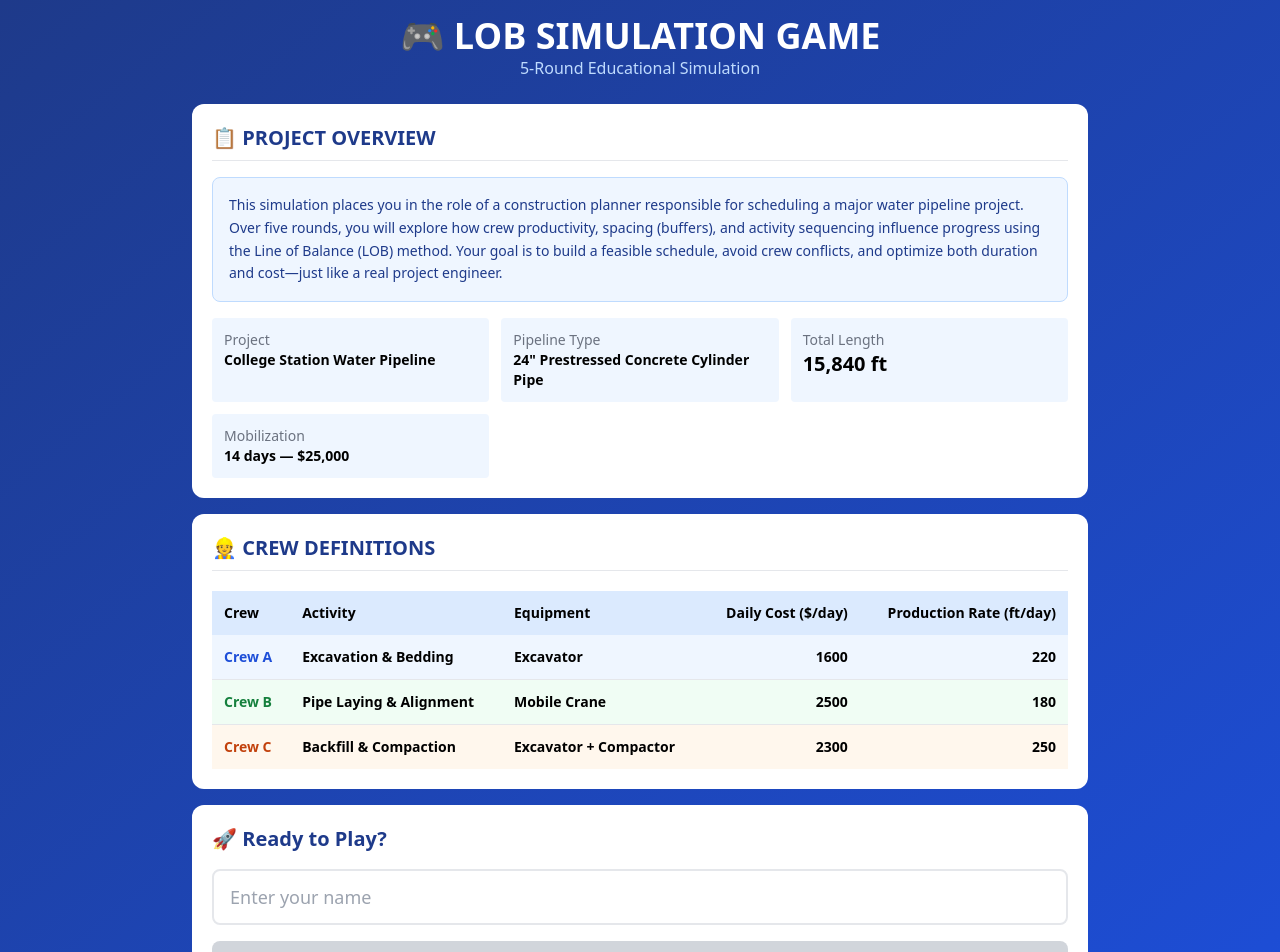
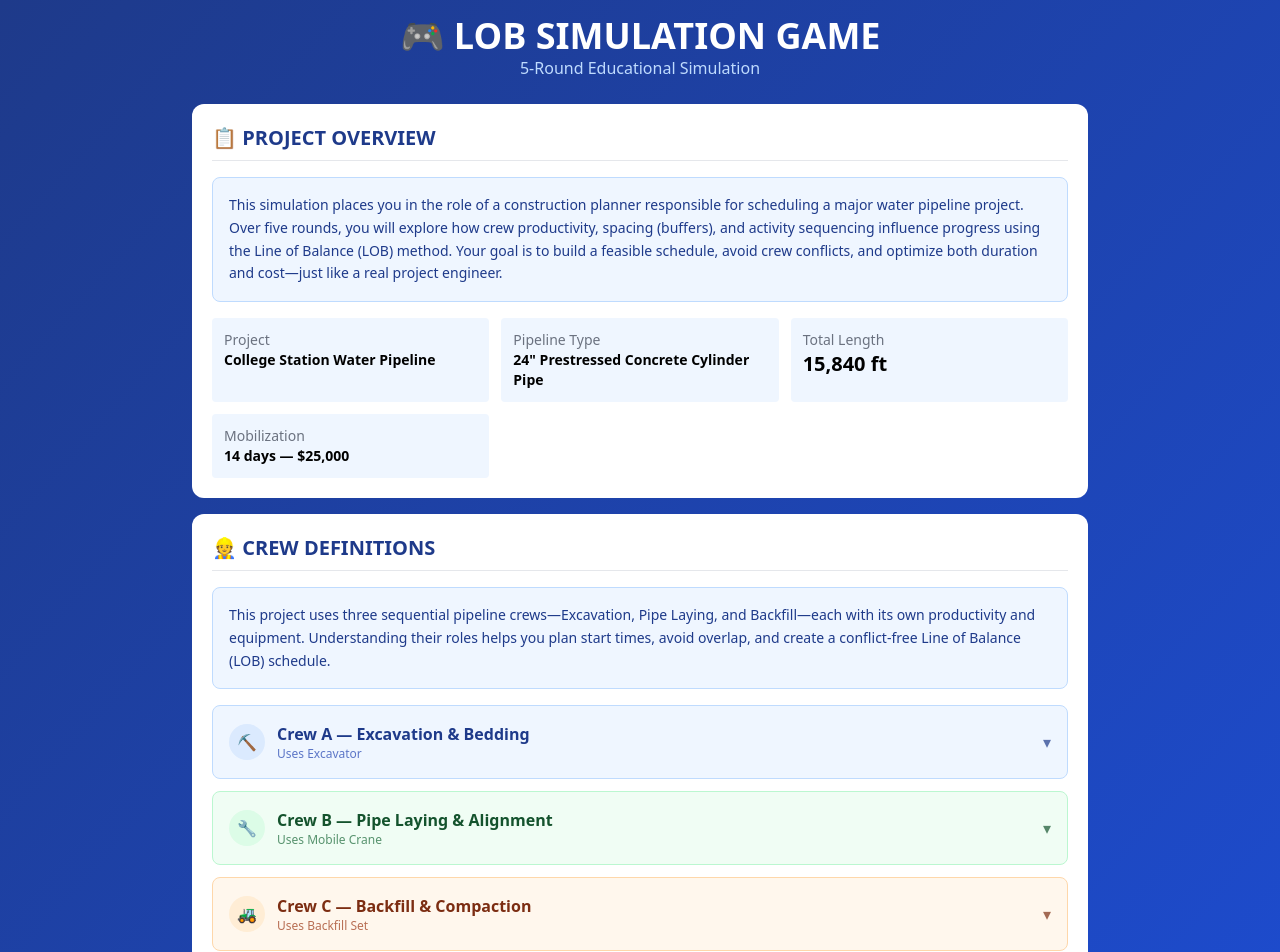
Before and after one commit to tota2544/LOB-Player, a React (Create React App) app: page / in a window 1280 px wide. Shown: the top 952 px of the page. Built offline with nearby package versions, Linux system fonts and the light colour scheme.

Commit message:
Update App.js

```diff
--- a/src/App.js
+++ b/src/App.js
@@ -835,8 +835,70 @@ export default function LOBGame() {
             </div>
           </div>
 
-          <div className="bg-white rounded-xl p-5">
-            <h2 className="text-xl font-bold text-blue-900 border-b pb-2 mb-4">👷 CREW DEFINITIONS</h2>
+            <div className="bg-white rounded-xl p-5">
+              <h2 className="text-xl font-bold text-blue-900 border-b pb-2 mb-4">👷 CREW DEFINITIONS</h2>
+              <div className="mb-4 rounded-lg border border-blue-200 bg-blue-50 p-4">
+                <p className="text-sm leading-relaxed text-blue-900">
+                  This project uses three sequential pipeline crews—Excavation, Pipe Laying, and Backfill—each with its
+                  own productivity and equipment. Understanding their roles helps you plan start times, avoid overlap,
+                  and create a conflict-free Line of Balance (LOB) schedule.
+                </p>
+              </div>
+
+              <div className="space-y-3">
+                <details className="group rounded-lg border border-blue-200 bg-blue-50 p-4">
+                  <summary className="flex cursor-pointer items-center justify-between list-none">
+                    <div className="flex items-center gap-3">
+                      <div className="flex h-9 w-9 items-center justify-center rounded-full bg-blue-100 text-blue-700">⛏️</div>
+                      <div>
+                        <div className="font-bold text-blue-900">Crew A — Excavation & Bedding</div>
+                        <div className="text-xs text-blue-800/70">Uses Excavator</div>
+                      </div>
+                    </div>
+                    <span className="text-blue-900/70 transition-transform group-open:rotate-180">▾</span>
+                  </summary>
+                  <p className="mt-3 text-sm leading-relaxed text-blue-900">
+                    Crew A uses an <strong>Excavator</strong> to dig the trench and prepare the bedding.
+                    As the first crew in sequence, it sets the pace for all other crews and must stay ahead
+                    to avoid delaying pipeline installation.
+                  </p>
+                </details>
+
+                <details className="group rounded-lg border border-green-200 bg-green-50 p-4">
+                  <summary className="flex cursor-pointer items-center justify-between list-none">
+                    <div className="flex items-center gap-3">
+                      <div className="flex h-9 w-9 items-center justify-center rounded-full bg-green-100 text-green-700">🔧</div>
+                      <div>
+                        <div className="font-bold text-green-900">Crew B — Pipe Laying & Alignment</div>
+                        <div className="text-xs text-green-800/70">Uses Mobile Crane</div>
+                      </div>
+                    </div>
+                    <span className="text-green-900/70 transition-transform group-open:rotate-180">▾</span>
+                  </summary>
+                  <p className="mt-3 text-sm leading-relaxed text-green-900">
+                    Crew B uses a <strong>Mobile Crane</strong> to lift and align pipe sections in the trench prepared by Crew A.
+                    They progress more slowly, so maintaining proper spacing helps prevent bottlenecks in the workflow.
+                  </p>
+                </details>
+
+                <details className="group rounded-lg border border-orange-200 bg-orange-50 p-4">
+                  <summary className="flex cursor-pointer items-center justify-between list-none">
+                    <div className="flex items-center gap-3">
+                      <div className="flex h-9 w-9 items-center justify-center rounded-full bg-orange-100 text-orange-700">🚜</div>
+                      <div>
+                        <div className="font-bold text-orange-900">Crew C — Backfill & Compaction</div>
+                        <div className="text-xs text-orange-800/70">Uses Backfill Set</div>
+                      </div>
+                    </div>
+                    <span className="text-orange-900/70 transition-transform group-open:rotate-180">▾</span>
+                  </summary>
+                  <p className="mt-3 text-sm leading-relaxed text-orange-900">
+                    Crew C uses a <strong>Backfill Set</strong> (Excavator + Compactor) to place and compact soil over installed pipes.
+                    They often work faster than pipe laying, so proper spacing prevents them from catching up and causing conflicts.
+                  </p>
+                </details>
+              </div>
+
             <div className="mt-5 overflow-x-auto">
               <table className="w-full text-sm font-bold table-auto">
                 <thead className="bg-blue-100">
```
